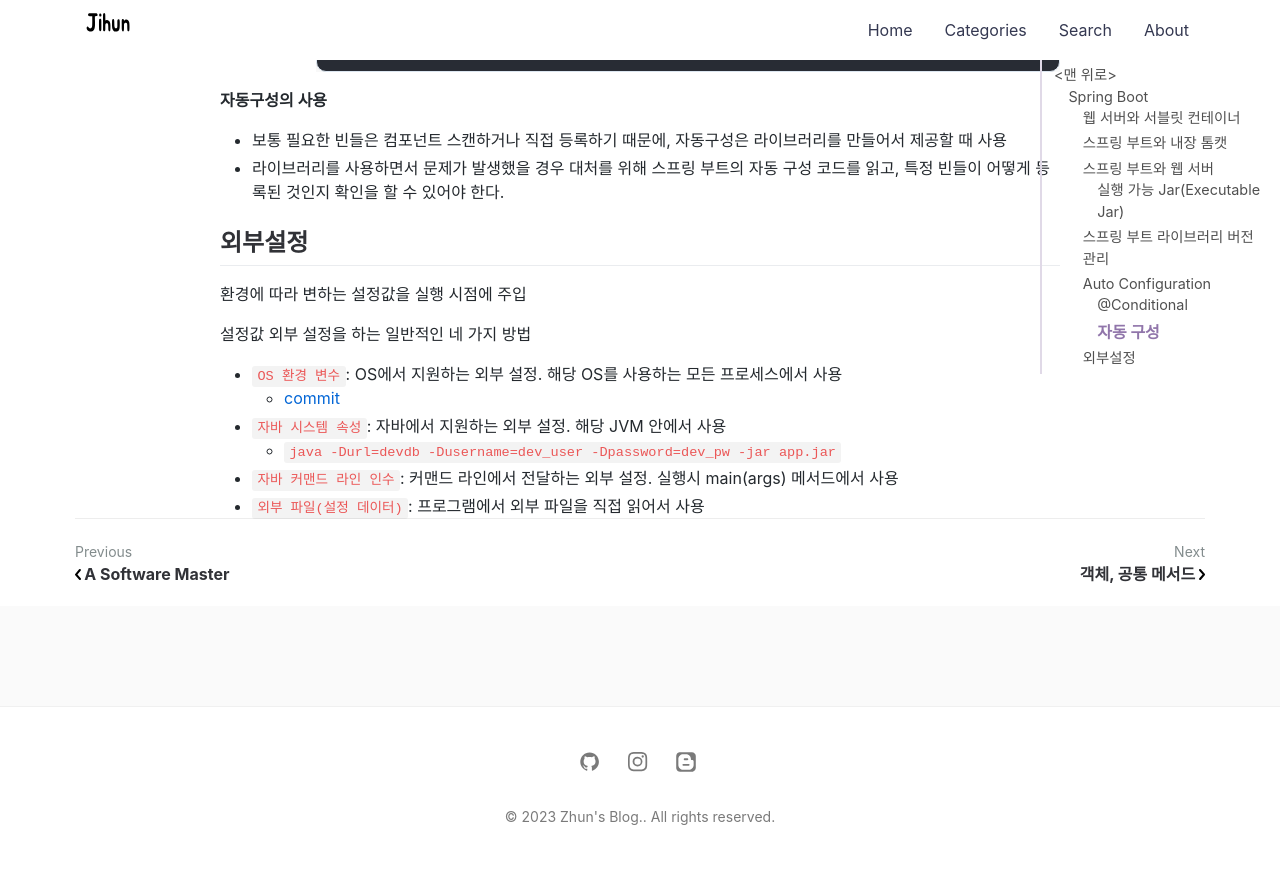
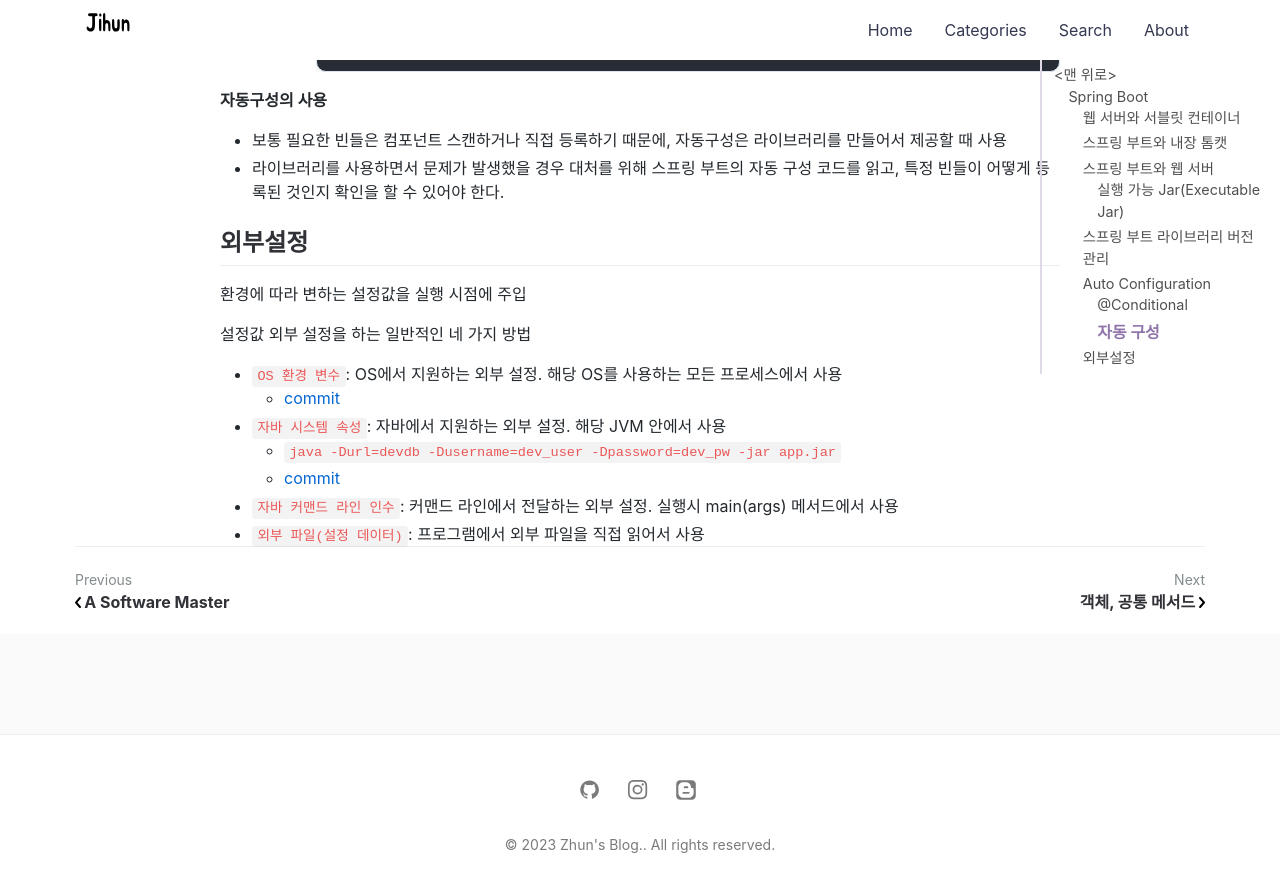
Before and after one commit to jihunparkme/jihunparkme.github.io, a Jekyll site: the page built from _posts/2023-04-06-spring-boot.md, in a window 1280 px wide and 900 px high, scrolled down 12507 px. Shown: the top 892 px of the window. Built offline with Jekyll 4.4.1, drawn with Linux system fonts in a browser that asks for light colours; nearby versions of some CDN libraries; comment, search, counter and statistics services are not loaded.

Commit message:
[SpringBoot] 외부설정: 자바 시스템 속성

```diff
--- a/_posts/2023-04-06-spring-boot.md
+++ b/_posts/2023-04-06-spring-boot.md
@@ -522,5 +522,6 @@
   - [commit](https://github.com/jihunparkme/Inflearn-Spring-Boot/commit/8dafc144067cbb603716e428fffe901b2cb5aab0)
 - `자바 시스템 속성`: 자바에서 지원하는 외부 설정. 해당 JVM 안에서 사용
   - `java -Durl=devdb -Dusername=dev_user -Dpassword=dev_pw -jar app.jar`
+  - [commit](https://github.com/jihunparkme/Inflearn-Spring-Boot/commit/83e5b951d1ffd06b21c05d9b4317527405ae99e6)
 - `자바 커맨드 라인 인수`: 커맨드 라인에서 전달하는 외부 설정. 실행시 main(args) 메서드에서 사용
 - `외부 파일(설정 데이터)`: 프로그램에서 외부 파일을 직접 읽어서 사용
```
